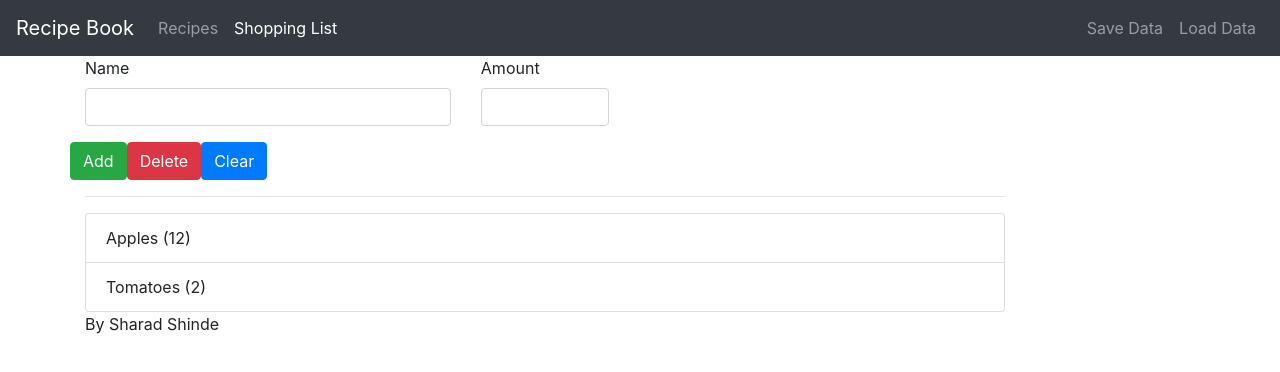
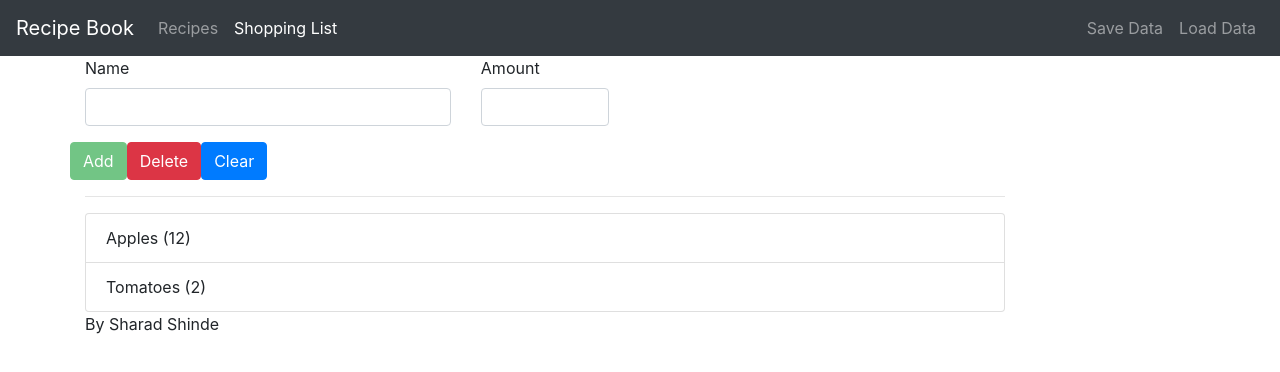
Before and after one commit to shindesharad71/Angular-First, an Angular app: page /shopping in a window 1280 px wide. Shown: the top 372 px of the page. Built offline with nearby package versions, Linux system fonts and the light colour scheme.

Commit message:
form validation added

```diff
--- a/src/app/shopping/shopping-edit/shopping-edit.component.html
+++ b/src/app/shopping/shopping-edit/shopping-edit.component.html
@@ -4,16 +4,16 @@
       <div class="row">
         <div class="col-sm-5 form-group">
           <label for="name">Name</label>
-          <input type="text" id="name" name="name" ngModel class="form-control">
+          <input type="text" id="name" name="name" ngModel required class="form-control">
         </div>
         <div class="col-sm-2 form-group">
           <label for="amount">Amount</label>
-          <input type="number" id="amount" name="amount" ngModel class="form-control">
+          <input type="number" id="amount" name="amount" [pattern]="'^[1-9]+[0-9]*$'" ngModel required class="form-control">
         </div>
       </div>
       <div class="row">
         <div class="col-xs-12">
-          <button class="btn btn-success" type="submit">Add</button>
+          <button class="btn btn-success" type="submit" [disabled]="!f.valid">Add</button>
           <button class="btn btn-danger" type="button">Delete</button>
           <button class="btn btn-primary" type="button">Clear</button>
         </div>
```
